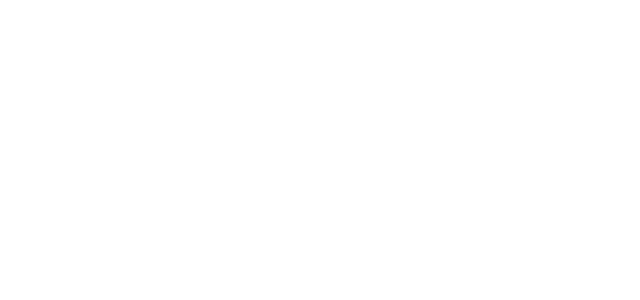
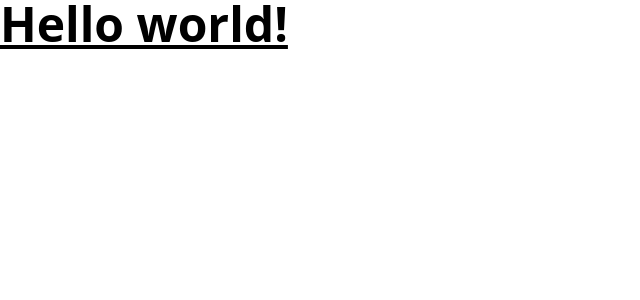
Before and after one commit to Viggochang/BTQ-FE-Assignment, a React (Create React App) app: page / in a window 1280 px wide. Shown: the top 300 px of the page, without its empty margins (0-640 px from the left). Built offline with nearby package versions, Linux system fonts and the light colour scheme.

Commit message:
Init tailwind

```diff
--- a/package.json
+++ b/package.json
@@ -34,5 +34,10 @@
       "last 1 firefox version",
       "last 1 safari version"
     ]
+  },
+  "devDependencies": {
+    "autoprefixer": "^10.4.0",
+    "postcss": "^8.4.5",
+    "tailwindcss": "^3.0.7"
   }
 }
--- /dev/null
+++ b/postcss.config.js
@@ -0,0 +1,6 @@
+module.exports = {
+  plugins: {
+    tailwindcss: {},
+    autoprefixer: {},
+  },
+}
--- a/src/App.js
+++ b/src/App.js
@@ -1,8 +1,9 @@
 function App() {
   return (
-    <div className="App">
-      <header className="App-header"></header>
-    </div>
+    // <div className="App">
+    //   <header className="App-header"></header>
+    // </div>
+    <div className="text-5xl font-bold underline">Hello world!</div>
   );
 }
 
--- /dev/null
+++ b/src/index.css
@@ -0,0 +1,3 @@
+@tailwind base;
+@tailwind components;
+@tailwind utilities;
--- a/src/index.js
+++ b/src/index.js
@@ -1,6 +1,7 @@
 import React from "react";
 import ReactDOM from "react-dom";
 import App from "./App";
+import "./index.css";
 import reportWebVitals from "./reportWebVitals";
 
 ReactDOM.render(
--- /dev/null
+++ b/tailwind.config.js
@@ -0,0 +1,7 @@
+module.exports = {
+  content: ["./src/**/*.{js,jsx,ts,tsx}"],
+  theme: {
+    extend: {},
+  },
+  plugins: [],
+};
```
Also changed, not shown: src/setupTests.js (deleted, +0 -5 lines), 1 other file (tests, documents, lock files or other folders).
